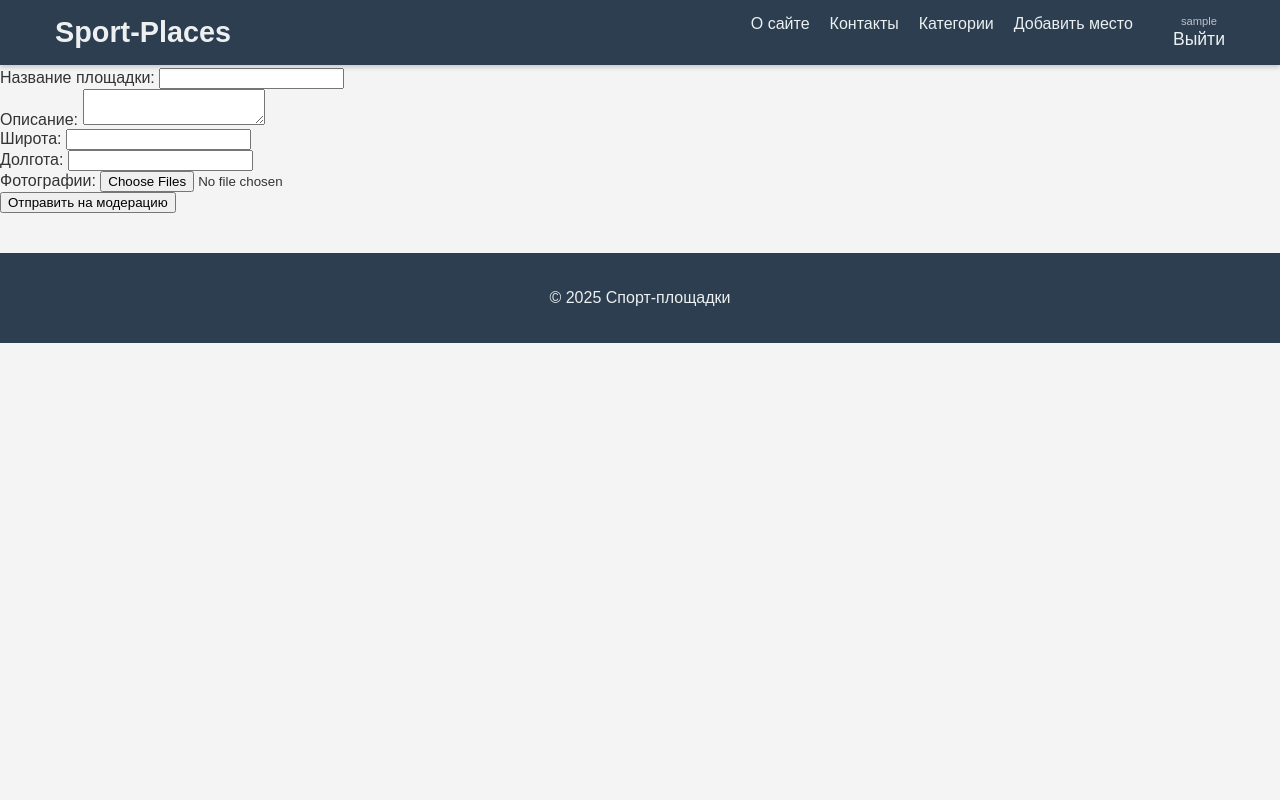
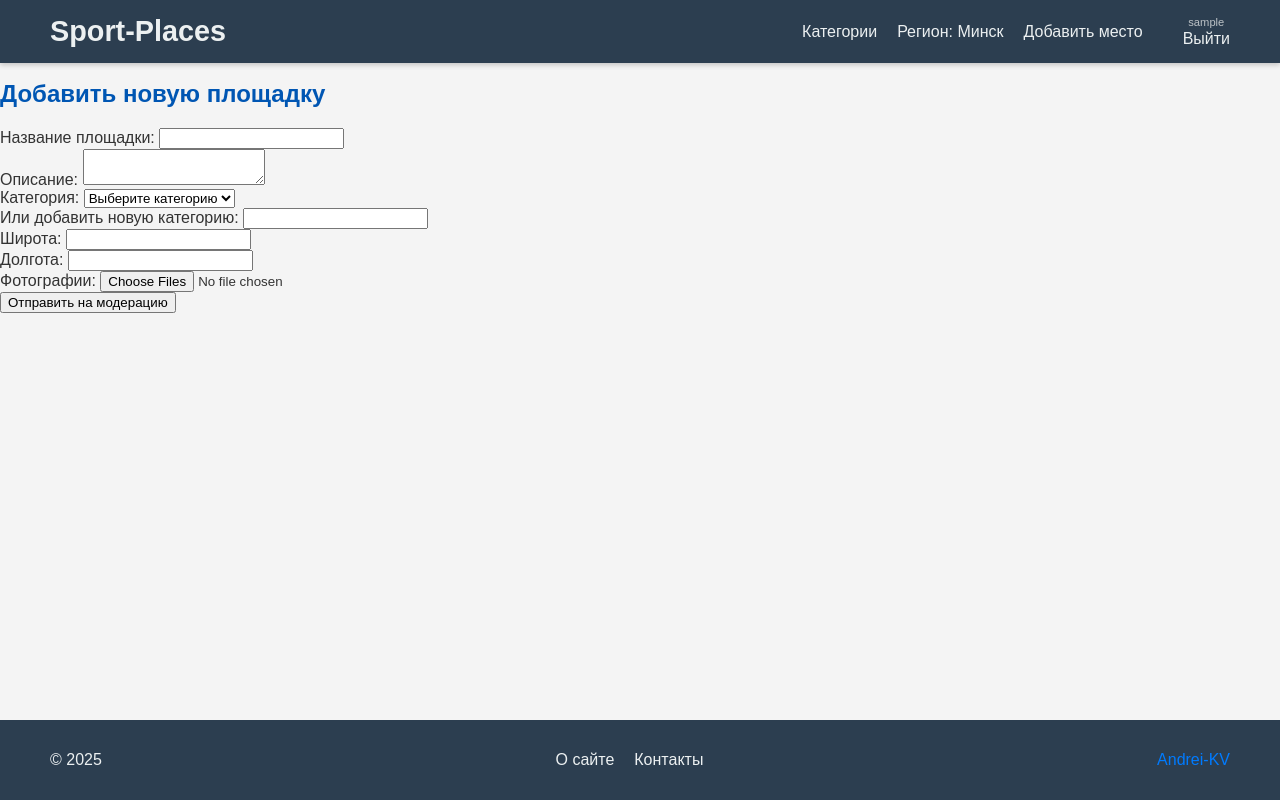
Before and after one commit to Andrei-KV/sport-places-2025, a Django app: page /add/ in a window 1280 px wide. Run offline with Django 5.2, Linux system fonts and the light colour scheme; the visitor is signed in with stand-in values (Sample User, id 1); data that the repository does not hold is empty.

Commit message:
Add: Category for places in models, forms and views; Fix: footer and header

```diff
--- a/places/forms.py
+++ b/places/forms.py
@@ -1,14 +1,19 @@
 from django import forms
-from .models import Place, PendingPlace, Comment, Rating
+from .models import Place, PendingPlace, Comment, Rating, Category
 
 class PlaceForm(forms.ModelForm):
-
-    latitude = forms.DecimalField(max_digits=9, decimal_places=6, required=False)
-    longitude = forms.DecimalField(max_digits=9, decimal_places=6, required=False)
+    # Поле для выбора существующей категории
+    existing_category = forms.ModelChoiceField(
+        queryset=Category.objects.all().order_by('name'),
+        required=False,
+        empty_label="Выберите категорию"
+    )
+    # Поле для ввода новой категории, если ее нет в списке
+    new_category_name = forms.CharField(max_length=100, required=False)
 
     class Meta:
         model = PendingPlace
-        fields = ['name', 'description']
+        fields = ['name', 'description', 'latitude', 'longitude']
 
 
 class CommentForm(forms.ModelForm):
--- a/places/static/css/styles.css
+++ b/places/static/css/styles.css
@@ -4,21 +4,32 @@ body {
     margin: 0;
     background-color: #f4f4f4;
     color: #333;
+    display: flex;
+    flex-direction: column;
+    min-height: 100vh; /* Set a minimum height for the body */
 }
 
+/* Base link styles - These will be overridden by more specific styles */
+a {
+    color: #007bff;
+    text-decoration: none;
+}
+
+a:hover {
+    text-decoration: underline;
+}
+
+/* Container for all sections */
 .container {
-    max-width: 1200px;
+    max-width: 1220px;
     margin: 0 auto;
     padding: 20px;
 }
 
 /* Header and Navigation Styles */
-/* Header and Navigation Styles (Sticky and Animated) */
-/* General Header Styles */
 .header {
     background-color: #2c3e50;
     color: #ecf0f1;
-    padding: 0 0;
     position: fixed;
     top: 0;
     width: 100%;
@@ -27,35 +38,62 @@ body {
     box-shadow: 0 2px 5px rgba(0, 0, 0, 0.2);
 }
 
-/* New CSS for Smaller Header on Scroll */
 .header.smaller {
-    padding: 0 0; /* Reduced vertical padding */
+    padding: 0;
+}
+
+.header.smaller .header-container {
+    padding: 10px 0;
 }
 
 .header.smaller .logo-text {
-    font-size: 1.4em; /* Smaller font for logo text */
+    font-size: 1.4em;
 }
 
 .header.smaller .main-nav a,
 .header.smaller .logout-button {
-    font-size: 0.9em; /* Smaller font for navigation links */
+    font-size: 0.9em;
 }
 
 .header.smaller .user-info-small {
-    font-size: 0.7em; /* Even smaller font for username */
+    font-size: 0.7em;
 }
 
 .header-container {
     display: flex;
     justify-content: space-between;
     align-items: center;
-    margin: 0;
-    padding: 0 0 0 0;
+    margin: 0 auto;
+    padding: 15px 20px;
     box-sizing: border-box;
+    max-width: 1220px;
 }
 
-.add-place-nav {
-    margin-right: 20px; /* Adjust as needed for spacing */
+.logo-text {
+    font-size: 1.8em;
+    font-weight: bold;
+    color: #ecf0f1;
+    text-decoration: none;
+}
+
+.main-nav .nav-list {
+    list-style: none;
+    margin: 0;
+    padding: 0;
+    display: flex;
+    align-items: center; /* Vertically centers the list items */
+    gap: 20px;
+}
+
+.main-nav a {
+    color: #ecf0f1;
+    text-decoration: none;
+    font-size: 1em;
+    transition: color 0.3s ease;
+}
+
+.main-nav a:hover {
+    color: #3498db;
 }
 
 .user-info-li {
@@ -76,13 +114,17 @@ body {
     border: none;
     color: #ecf0f1;
     cursor: pointer;
-    font-size: 1.1em;
+    font-size: 1em;
     padding: 0;
 }
 
 .logout-button:hover {
     color: #3498db;
     text-decoration: underline;
+}
+
+.add-place-nav {
+    margin-right: 20px;
 }
 
 /* Dropdown Menu CSS */
@@ -114,15 +156,25 @@ body {
     color: white;
 }
 
-.logo-text {
-    font-size: 1.8em;
-    font-weight: bold;
+/* Footer Styles - Corrected and Unified */
+footer {
+    background-color: #2c3e50;
     color: #ecf0f1;
-    text-decoration: none;
+    margin-top: 40px;
 }
 
+.footer-container {
+    display: flex;
+    justify-content: space-between;
+    align-items: center;
+    max-width: 1220px;
+    width: 100%;
+    margin: 0 auto;
+    padding: 15px 20px;
+    box-sizing: border-box;
+}
 
-.main-nav .nav-list {
+.footer-nav .nav-list {
     list-style: none;
     margin: 0;
     padding: 0;
@@ -130,108 +182,34 @@ body {
     gap: 20px;
 }
 
-.main-nav a {
+.footer-nav a {
     color: #ecf0f1;
     text-decoration: none;
     font-size: 1em;
     transition: color 0.3s ease;
 }
 
-.main-nav a:hover {
-    color: #3498db; /* A light blue hover effect */
+.footer-nav a:hover {
+    color: #3498db;
 }
 
-/* Footer Styles */
-footer {
-    text-align: center;
-    padding: 20px;
-    background-color: #2c3e50;
-    color: #ecf0f1;
-    margin-top: 40px;
+/* Main Content Styles */
+main {
+    padding-top: 60px; /* To prevent content from being hidden by the fixed header */
+    flex: 1; /* This is the key rule */
 }
 
 h1, h2 {
     color: #0056b3;
 }
 
-a {
-    color: #007bff;
-    text-decoration: none;
-}
-
-a:hover {
-    text-decoration: underline;
-}
-/* Стили для фото-галереи */
-.photo-gallery-wrapper {
-    min-height: 220px; /* Задаем минимальную высоту, чтобы область "Нет фото" не была слишком маленькой */
-    display: flex; /* Для центрирования сообщения */
-    align-items: center; /* Центрирование по вертикали */
-    justify-content: center; /* Центрирование по горизонтали */
-    border: 1px dashed #ccc; /* Пунктирная рамка, чтобы обозначить область */
-    border-radius: 8px;
-    margin-bottom: 20px;
-    background-color: #f9f9f9;
-    color: #888;
-    font-style: italic;
-}
-
-.photo-gallery {
-    display: flex;
-    overflow-x: auto;
-    gap: 10px;
-    padding: 10px; /* Добавил padding, чтобы фото не прилипали к краям обертки */
-    width: 100%; /* Занимает всю ширину обертки */
-    box-sizing: border-box; /* Важно, чтобы padding не увеличивал ширину */
-}
-
-.photo-gallery img {
-    height: 200px;
-    object-fit: cover;
-    border-radius: 8px;
-    flex-shrink: 0; /* Чтобы изображения не сжимались */
-}
-
-.no-photos-message {
-    padding: 20px;
-    text-align: center;
-    font-size: 1.2em;
-}
-
-/* Стили для контейнера карты */
-.map-container {
-    height: 400px;
-    width: 100%;
-    border: 1px solid #ccc;
-    border-radius: 8px;
-    overflow: hidden;
-    margin-top: 20px;
-    margin-bottom: 20px;
-}
-
-.map-container iframe {
-    width: 100%;
-    height: 100%;
-    border: none;
-}
-
-/* ------------------------------------------ */
-/* Настройки стартовой страницы */
-/* Общие стили для контейнера */
-.container {
-    max-width: 1200px;
-    margin: 0 auto;
-    padding: 15px;
-}
-
-/* Стили для сетки карточек */
+/* Settings for Home Page Cards */
 .card-list {
     display: grid;
     grid-template-columns: repeat(auto-fill, minmax(280px, 1fr));
     gap: 20px;
 }
 
-/* Стили для отдельной карточки */
 .card {
     border: 1px solid #e0e0e0;
     border-radius: 8px;
--- a/places/views.py
+++ b/places/views.py
@@ -1,6 +1,6 @@
 from django.db import models
 from django.shortcuts import render, redirect, get_object_or_404
-from .models import Place, PendingPlace, Comment, Rating, Photo
+from .models import Place, PendingPlace, Comment, Rating, Photo, Category
 from django.contrib.auth.forms import UserCreationForm
 from django.contrib.auth.decorators import login_required
 from .forms import PlaceForm, CommentForm, RatingForm
@@ -8,10 +8,11 @@ import folium
 
 
 def home_page(request):
-    all_places = Place.objects.all()  # Получаем все площадки из базы данных
+    places = Place.objects.all().order_by('name')
+    categories = Category.objects.all().order_by('name') # Получаем все категории
     context = {
-        'title': 'Каталог спортивных площадок',
-        'places': all_places,  # Передаём список площадок в контекст
+        'places': places,
+        'categories': categories, # Передаем их в контекст
     }
     return render(request, 'places/home.html', context)
 
@@ -33,32 +34,39 @@ def register(request):
 @login_required
 def add_place(request):
     if request.method == 'POST':
-        form = PlaceForm(request.POST)
+        form = PlaceForm(request.POST, request.FILES)
         if form.is_valid():
-            # Create a pending submission
-            # by adding commit=False, we tell Django to create the object but not save it to the database yet
-            pending_submission = form.save(commit=False)
-            pending_submission.user = request.user
-            pending_submission.action = 'add'
-            pending_submission.save()
-            # Сохранение координат
-            pending_submission.latitude = form.cleaned_data['latitude']
-            pending_submission.longitude = form.cleaned_data['longitude']
-            pending_submission.save()
-            # Сохраняем загруженные фото
-            for f in request.FILES.getlist('photos'):
-                Photo.objects.create(pending_place=pending_submission, image=f)
+            # Обработка категории
+            existing_category = form.cleaned_data.get('existing_category')
+            new_category_name = form.cleaned_data.get('new_category_name')
+            category = None
+
+            if new_category_name:
+                # Если введена новая категория, создаем ее
+                category, created = Category.objects.get_or_create(name=new_category_name)
+            elif existing_category:
+                # Иначе используем выбранную
+                category = existing_category
+
+            pending_place = form.save(commit=False)
+            pending_place.user = request.user
+            pending_place.category = category # Сохраняем категорию
+            pending_place.save()
+
+            for photo_file in request.FILES.getlist('photos'):
+                Photo.objects.create(image=photo_file, pending_place=pending_place)
+
+            return redirect('home')
+    else:
+        form = PlaceForm()
+
+    context = {'form': form, 'categories': Category.objects.all().order_by('name')}
+    return render(request, 'places/add_place.html', context)
 
 # pending_submission.save(): Now that we've made all the necessary changes to the object in memory,
 # we call .save() without any parameters. This finalizes the process
 # and saves the pending_submission object to the PendingPlace table in the database
 
-            return redirect('home')  # Redirect to home after submission
-    else:
-        form = PlaceForm()
-
-    context = {'form': form}
-    return render(request, 'places/add_place.html', context)
 
 @login_required
 def edit_place(request, place_id):
--- a/templates/base/base.html
+++ b/templates/base/base.html
@@ -18,15 +18,17 @@
             </div>
             <nav class="main-nav">
                 <ul class="nav-list">
-                    <li><a href="{% url 'about' %}">О сайте</a></li>
-                    <li><a href="{% url 'contacts' %}">Контакты</a></li>
                     <li class="dropdown-menu">
-                        <a href="{% url 'categories' %}">Категории</a>
+                        <a href="#">Категории</a>
                         <ul class="dropdown-content">
-                            <li><a href="#">Теннис</a></li>
-                            <li><a href="#">Волейбол</a></li>
+                            {% for category in categories %}
+                                <li><a href="{% url 'home' %}">{{ category.name }}</a></li>
+                            {% endfor %}
                         </ul>
                     </li>
+                    <li>
+                        <a href="#">Регион: <span class="current-region">Минск</span></a>
+                        </li>
                     <li class="add-place-nav"><a href="{% url 'add_place' %}">Добавить место</a></li>
                     {% if user.is_authenticated %}
                         <li class="user-info-li">
@@ -51,7 +53,16 @@
     </main>
 
     <footer>
-        <p>© 2025 Спорт-площадки</p>
+        <div class="footer-container">
+            <p>© 2025</p>
+            <nav class="footer-nav">
+                <ul class="nav-list">
+                    <li><a href="{% url 'about' %}">О сайте</a></li>
+                    <li><a href="{% url 'contacts' %}">Контакты</a></li>
+                </ul>
+            </nav>
+            <a href="https://github.com/Andrei-KV" class="last-string-text-link last-string-right">Andrei-KV</a>
+        </div>
     </footer>
     {# --- Для изменения header --- #}
     <script>
--- a/templates/places/add_place.html
+++ b/templates/places/add_place.html
@@ -15,6 +15,16 @@
         <label for="id_description">Описание:</label>
         <textarea name="description" id="id_description" required></textarea>
     </div>
+
+    <div>
+        <label for="id_existing_category">Категория:</label>
+        {{ form.existing_category }}
+    </div>
+    <div>
+        <label for="id_new_category_name">Или добавить новую категорию:</label>
+        <input type="text" name="new_category_name" id="id_new_category_name">
+    </div>
+
     <div>
         <label for="id_latitude">Широта:</label>
         <input type="text" name="latitude" id="id_latitude">
```
Also changed, not shown: other parts of places/static/css/styles.css (+55 -6 lines), places/admin.py (+8 -2 lines), places/models.py (+11 -0 lines), places/migrations/0008_category_pendingplace_category_place_category.py (added).
